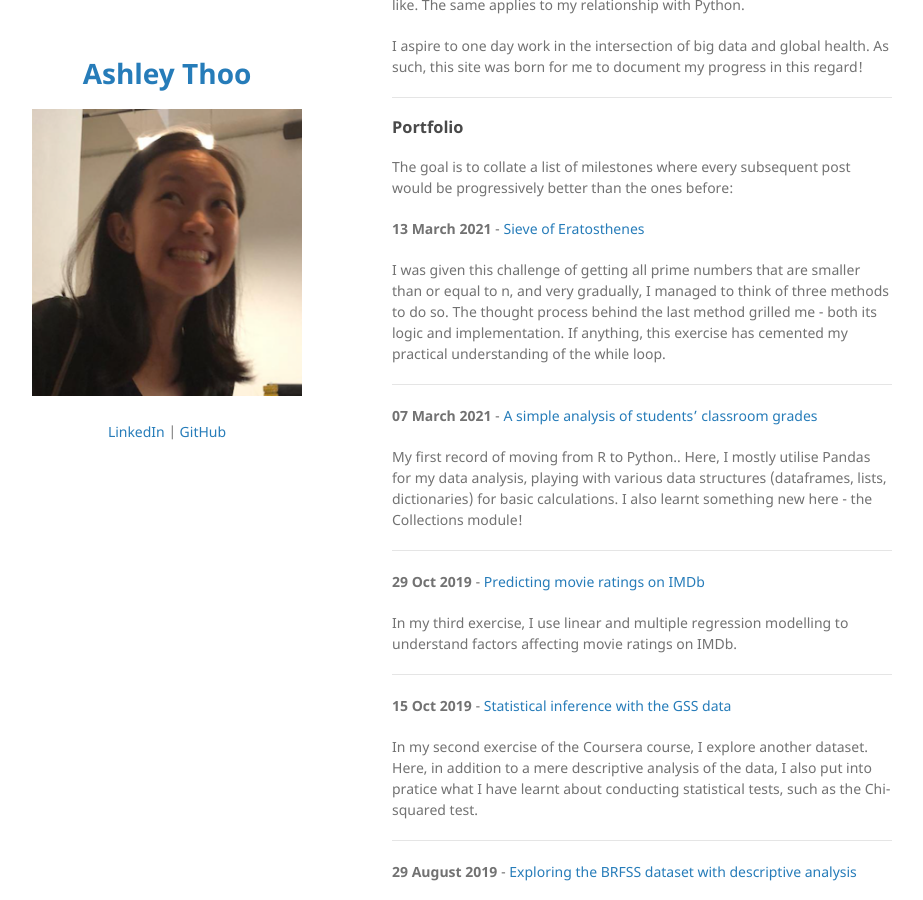
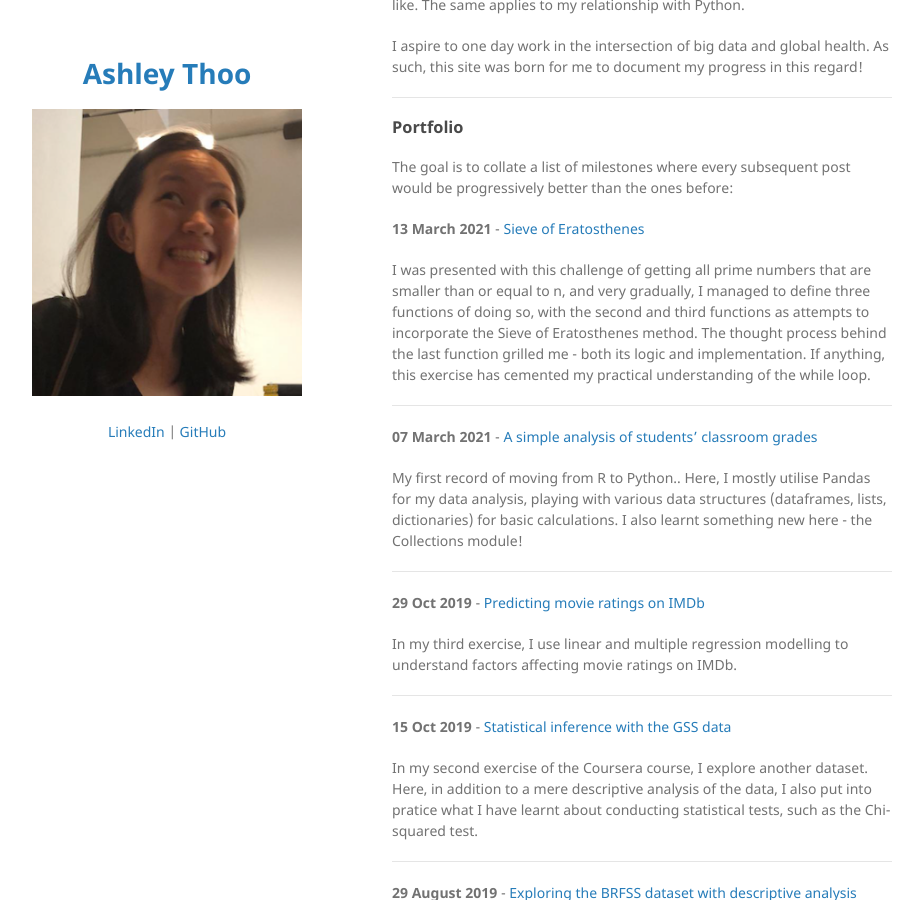
Before and after one commit to ashleythy/ashleythy.github.io, a Jekyll site: the page built from index.md, in a window 1280 px wide and 900 px high, scrolled down 310 px. Shown: the whole window, without its empty margins (178-1101 px from the left). Built offline with Jekyll 4.4.1, drawn with Linux system fonts in a browser that asks for light colours; our own code applies the rules of GitHub Pages for plain Markdown files.

Commit message:
Update index.md

```diff
--- a/index.md
+++ b/index.md
@@ -17,7 +17,7 @@ The goal is to collate a list of milestones where every subsequent post would be
 
 <b>13 March 2021</b> - [Sieve of Eratosthenes](/html/entry8.html)
 
-I was given this challenge of getting all prime numbers that are smaller than or equal to n, and very gradually, I managed to think of three methods to do so. The thought process behind the last method grilled me - both its logic and implementation. If anything, this exercise has cemented my practical understanding of the while loop.
+I was presented with this challenge of getting all prime numbers that are smaller than or equal to n, and very gradually, I managed to define three functions of doing so, with the second and third functions as attempts to incorporate the Sieve of Eratosthenes method. The thought process behind the last function grilled me - both its logic and implementation. If anything, this exercise has cemented my practical understanding of the while loop.
 
 ---
 
```
